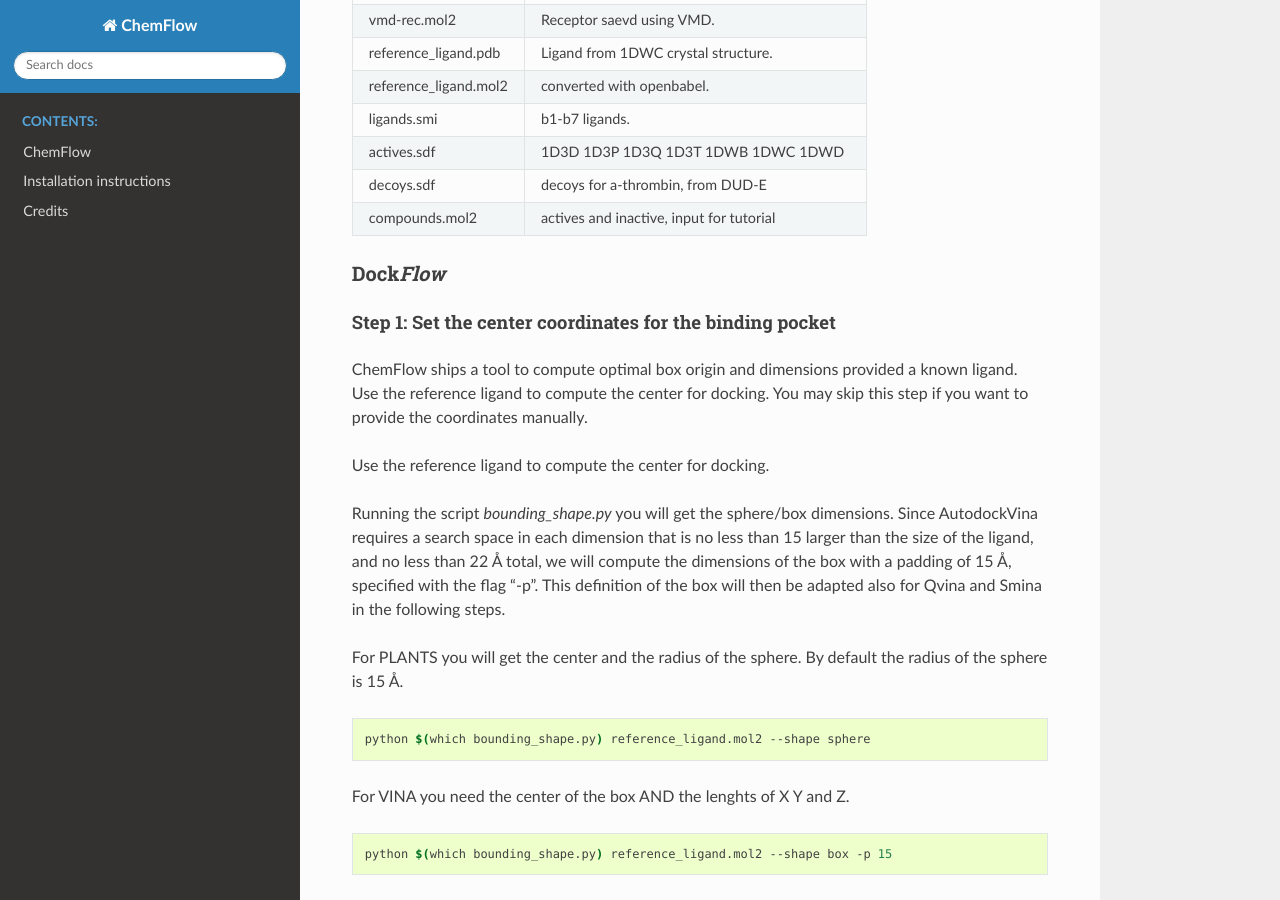
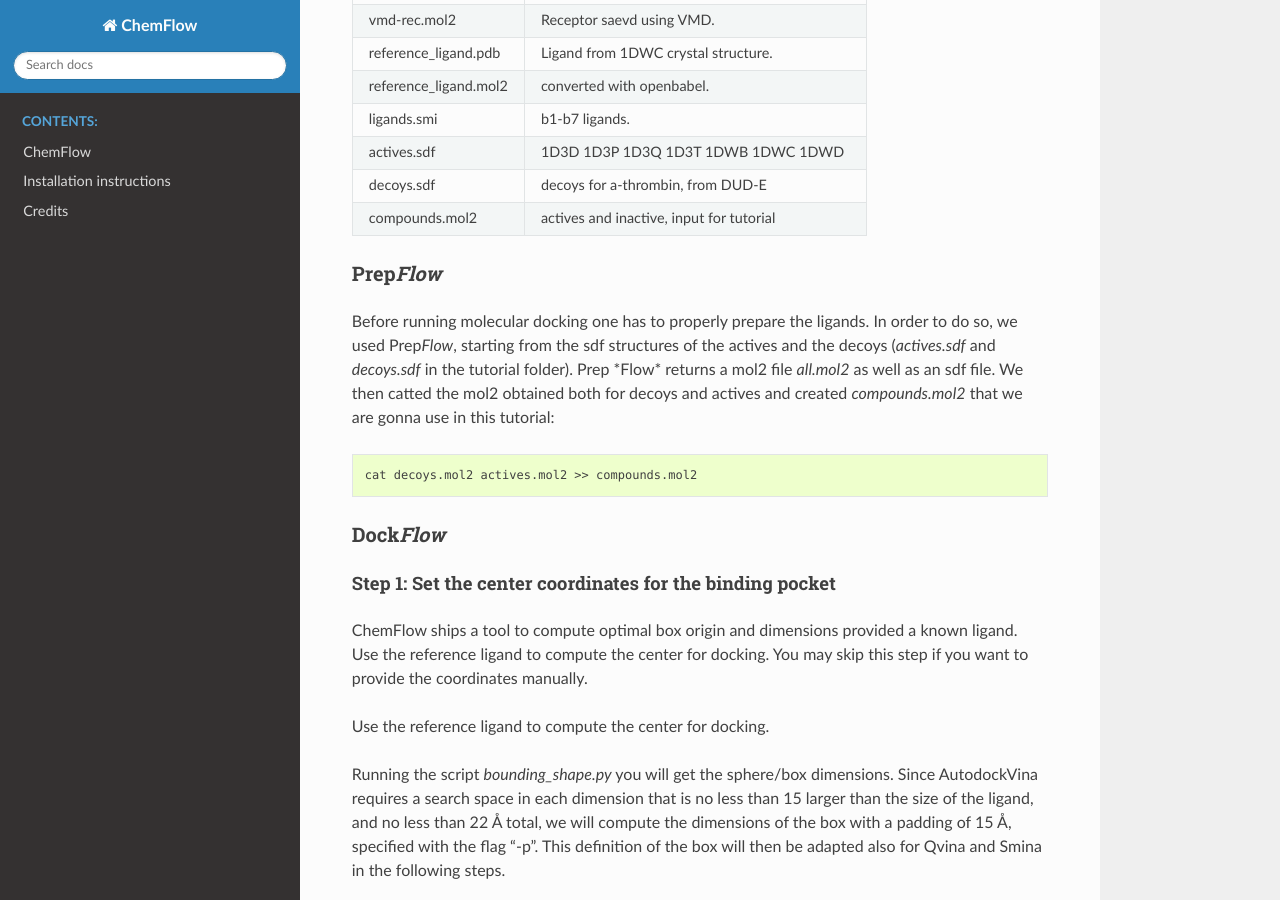
Before and after one commit to IFMlab/ChemFlow, a Sphinx documentation site: the page built from docs/Tutorial-ChemFlow.rst, in a window 1280 px wide and 900 px high, scrolled down 593 px. Built offline with Sphinx 7.4.7 and the Read the Docs theme 2.0.0, drawn with Linux system fonts in a browser that asks for light colours; pages that are not in the unit, such as notebooks, are missing from menus.

Commit message:
Update Tutorial-ChemFlow.rst

```diff
--- a/docs/Tutorial-ChemFlow.rst
+++ b/docs/Tutorial-ChemFlow.rst
@@ -39,6 +39,15 @@ Provided files
 +-----------------------+------------------------------------------------+
 | compounds.mol2        | actives and inactive, input for tutorial       |
 +-----------------------+------------------------------------------------+
+
+Prep\ *Flow*
+************
+Before running molecular docking one has to properly prepare the ligands. In order to do so, we used Prep\ *Flow*, starting from the sdf structures of the actives and the decoys (*actives.sdf* and *decoys.sdf* in the tutorial folder).
+Prep \*Flow* returns a mol2 file *all.mol2* as well as an sdf file. We then catted the mol2 obtained both for decoys and actives and created *compounds.mol2* that we are gonna use in this tutorial:
+
+.. code-block:: bash
+
+    cat decoys.mol2 actives.mol2 >> compounds.mol2
 
 Dock\ *Flow*
 ************
```
